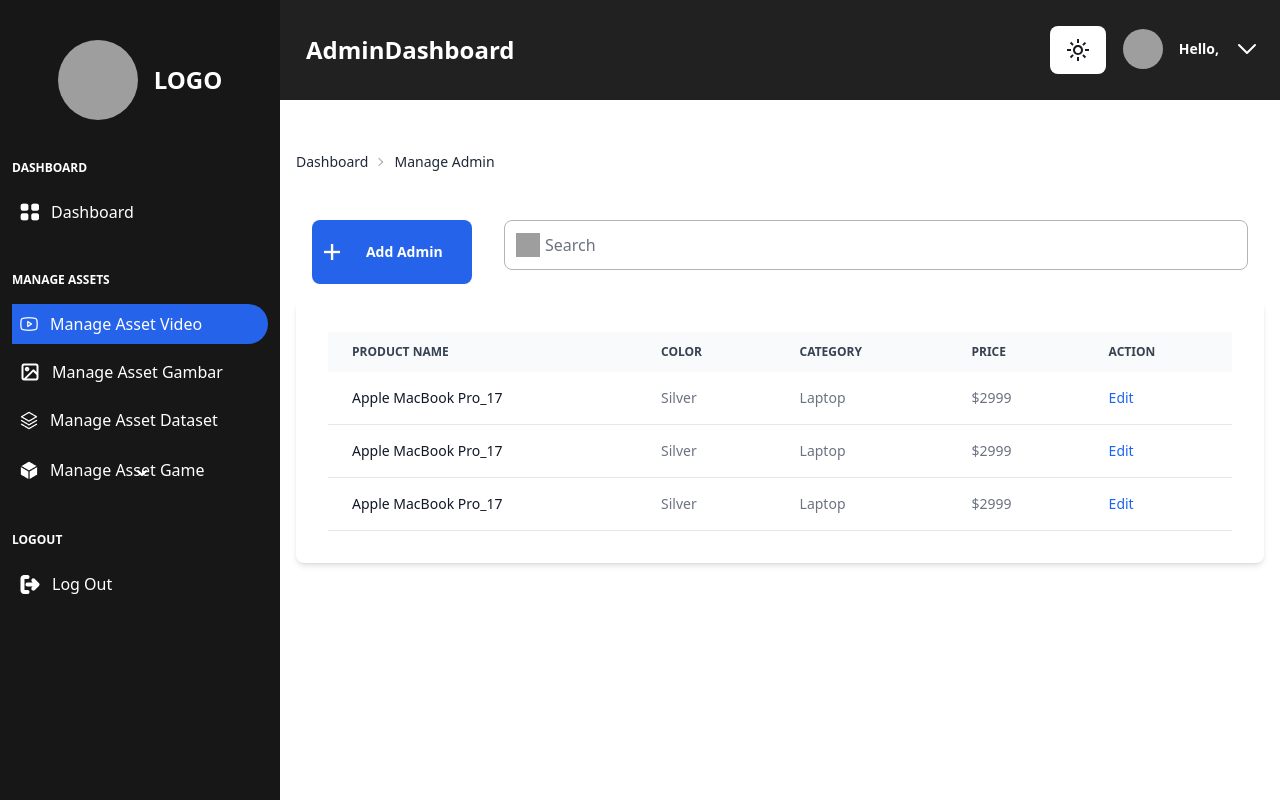
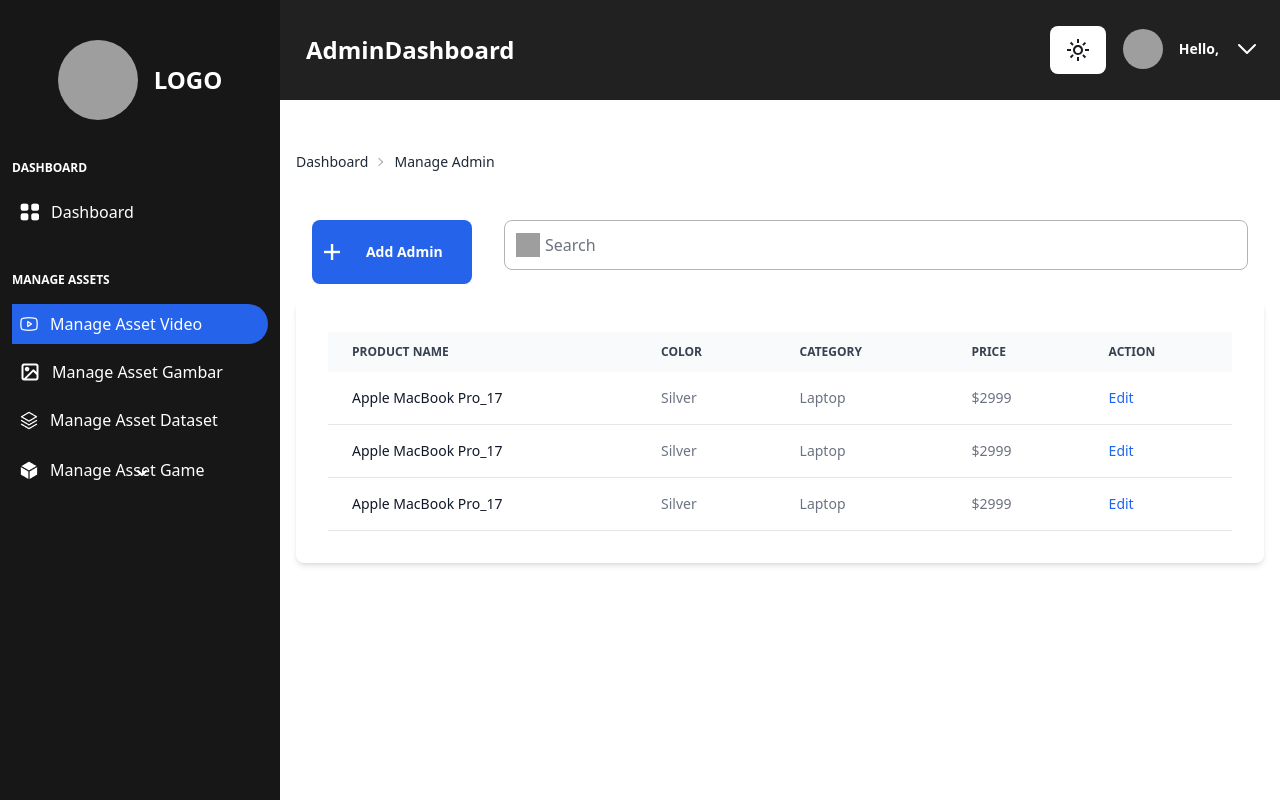
Before and after one commit to Project-Ippl-Asset-Market/Front-End, a React (Vite) app in the folder Login/: page /adminDashboard in a window 1280 px wide. Built offline with nearby package versions, Linux system fonts and the light colour scheme; grey boxes are pictures that could not be loaded.

Commit message:
testingDeploy

```diff
--- a/Login/src/components/manageAdmin/LoginAdmin.jsx
+++ b/Login/src/components/manageAdmin/LoginAdmin.jsx
@@ -3,7 +3,6 @@ import { Link, useNavigate } from "react-router-dom";
 import { signInWithEmailAndPassword } from "firebase/auth";
 import {
   doc,
-  getDoc,
   setDoc,
   collection,
   query,
--- a/Login/src/components/sidebarDashboardAdmin/navigationItemsAdmin.jsx
+++ b/Login/src/components/sidebarDashboardAdmin/navigationItemsAdmin.jsx
@@ -6,7 +6,6 @@ import IconAssetGambar from "../../assets/icon/iconSidebar/iconAssetGambar.png";
 import IconAssetGame from "../../assets/icon/iconSidebar/iconAssetGame.png";
 import IconAssetDataset from "../../assets/icon/iconSidebar/iconAssetDataset.png";
 import IconManageAdmin from "../../assets/icon/iconSidebar/iconManageAdmin.png.png";
-import IconLogout from "../../assets/icon/iconSidebar/iconLogout.png";
 
 const navigationItems = [
   {
@@ -50,19 +49,6 @@ const navigationItems = [
       },
     ],
   },
-
-  // buat logout
-
-  {
-    section: "Logout",
-    items: [
-      {
-        href: "/login",
-        label: "Log Out",
-        icon: <img src={IconLogout} alt="iconLogout" />,
-      },
-    ],
-  },
 ];
 
 const Sidebar = () => {
--- a/Login/src/routes/routes copy.jsx
+++ /dev/null
@@ -1,153 +0,0 @@
-// import { createBrowserRouter } from "react-router-dom";
-// import Register from "../pages/register";
-// import Login from "../pages/login";
-// import LupaPassword from "../pages/lupaPassword";
-// import LandingPage from "../pages/landingPage";
-// import AddAdmin from "../components/manageAdmin/AddAdmin";
-// import AdminDashboard from "../components/manageAdmin/AdminDashboard";
-// import SuperAdminDashboard from "../components/mySuperAdmin/SuperAdminDashboard";
-// import ErrorPage from "../pages/NotFound";
-
-// const router = createBrowserRouter([
-//   {
-//     path: "/login",
-//     element: <Login />,
-//   },
-//   {
-//     path: "/landingPage",
-//     element: <LandingPage />,
-//   },
-//   {
-//     path: "/register",
-//     element: <Register />,
-//   },
-
-//   {
-//     path: "/lupaPassword",
-//     element: <LupaPassword />,
-//   },
-
-//   { path: "/addAdmin", element: <AddAdmin /> },
-
-//   { path: "/adminDashboard", element: <AdminDashboard /> },
-//   { path: "/superAdminDashboard", element: <SuperAdminDashboard /> },
-// ]);
-
-// export default router;
-
-// import { createBrowserRouter } from "react-router-dom";
-// import Register from "../pages/register";
-// import Login from "../pages/login";
-// import LupaPassword from "../pages/lupaPassword";
-// import LandingPage from "../pages/landingPage";
-// import AddAdmin from "../components/manageAdmin/AddAdmin";
-// import AdminDashboard from "../components/manageAdmin/AdminDashboard";
-// import SuperAdminDashboard from "../components/mySuperAdmin/SuperAdminDashboard";
-// import ErrorPage from "../pages/errorPage";
-
-// const router = createBrowserRouter([
-//   {
-//     path: "/login",
-//     element: <Login />,
-//     errorElement: <ErrorPage />,
-//   },
-//   {
-//     path: "/landingPage",
-//     element: <LandingPage />,
-//     errorElement: <ErrorPage />,
-//   },
-//   {
-//     path: "/register",
-//     element: <Register />,
-//     errorElement: <ErrorPage />,
-//   },
-//   {
-//     path: "/lupaPassword",
-//     element: <LupaPassword />,
-//     errorElement: <ErrorPage />,
-//   },
-//   {
-//     path: "/addAdmin",
-//     element: <AddAdmin />,
-//     errorElement: <ErrorPage />,
-//   },
-//   {
-//     path: "/adminDashboard",
-//     element: <AdminDashboard />,
-//     errorElement: <ErrorPage />,
-//   },
-//   {
-//     path: "/superAdminDashboard",
-//     element: <SuperAdminDashboard />,
-//     errorElement: <ErrorPage />,
-//   },
-
-//   {
-//     path: "*",
-//     element: <ErrorPage />,
-//   },
-// ]);
-
-// export default router;
-
-import { createBrowserRouter } from "react-router-dom";
-import Register from "../pages/register";
-import Login from "../pages/login";
-import LupaPassword from "../pages/lupaPassword";
-import LandingPage from "../pages/landingPage";
-import AddAdmin from "../components/manageAdmin/AddAdmin";
-import AdminDashboard from "../components/manageAdmin/AdminDashboard";
-import SuperAdminDashboard from "../components/mySuperAdmin/SuperAdminDashboard";
-import ErrorPage from "../pages/errorPage";
-import ProtectedRoute from "../components/auth/ProtectedRoute"; // Import ProtectedRoute
-
-const router = createBrowserRouter([
-  {
-    path: "/login",
-    element: <Login />,
-    errorElement: <ErrorPage />,
-  },
-  {
-    path: "/landingPage",
-    element: <LandingPage />,
-    errorElement: <ErrorPage />,
-  },
-  {
-    path: "/register",
-    element: <Register />,
-    errorElement: <ErrorPage />,
-  },
-  {
-    path: "/lupaPassword",
-    element: <LupaPassword />,
-    errorElement: <ErrorPage />,
-  },
-  {
-    path: "/addAdmin",
-    element: (
-      <ProtectedRoute element={<AddAdmin />} roles={["admin", "superadmin"]} />
-    ),
-    errorElement: <ErrorPage />,
-  },
-  {
-    path: "/adminDashboard",
-    element: <ProtectedRoute element={<AdminDashboard />} roles={["admin"]} />,
-    errorElement: <ErrorPage />,
-  },
-  {
-    path: "/superAdminDashboard",
-    element: (
-      <ProtectedRoute
-        element={<SuperAdminDashboard />}
-        roles={["superadmin"]}
-      />
-    ),
-    errorElement: <ErrorPage />,
-  },
-  {
-    path: "*",
-    element: <ErrorPage />,
-  },
-]);
-
-export default router;
```
Also changed, not shown: Login/src/assets/icon/iconSidebar/iconLogOut.svg (deleted).
